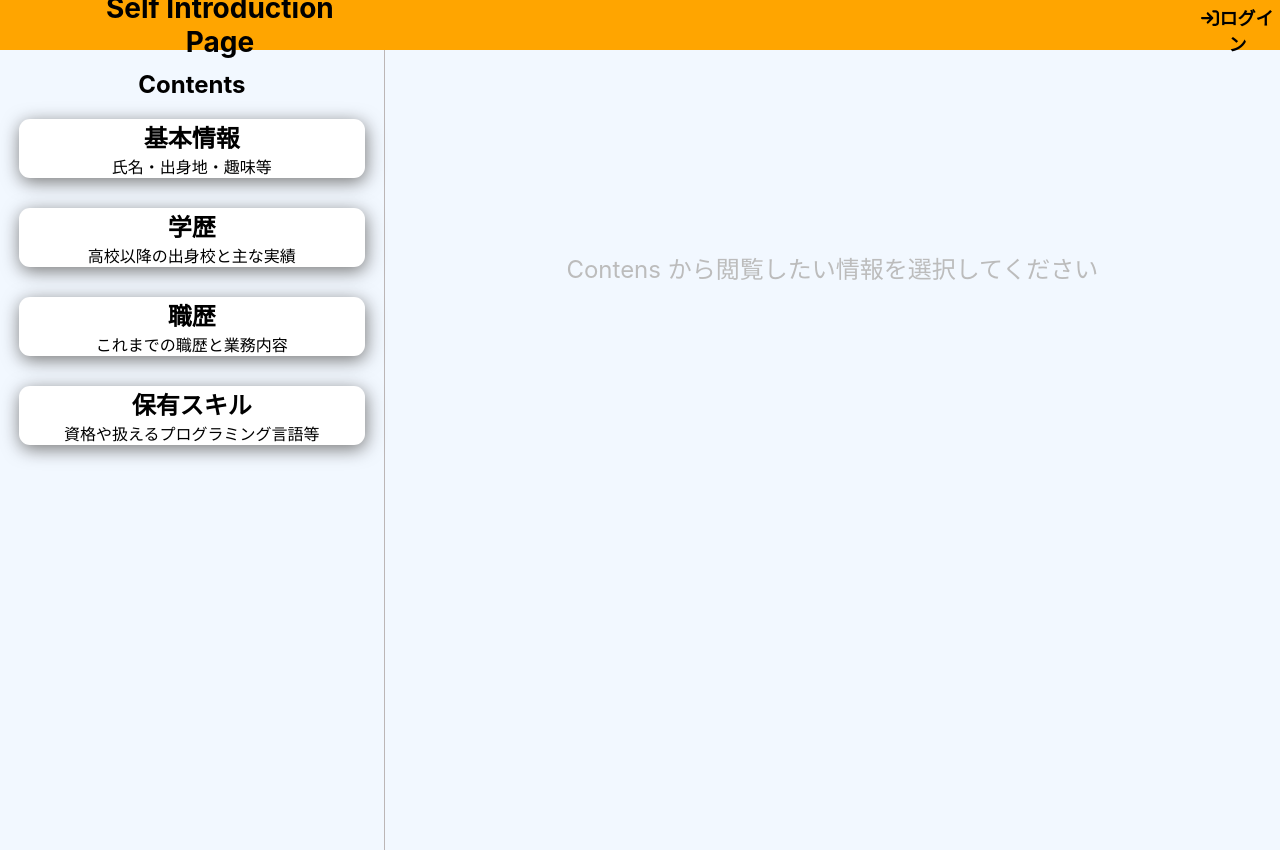
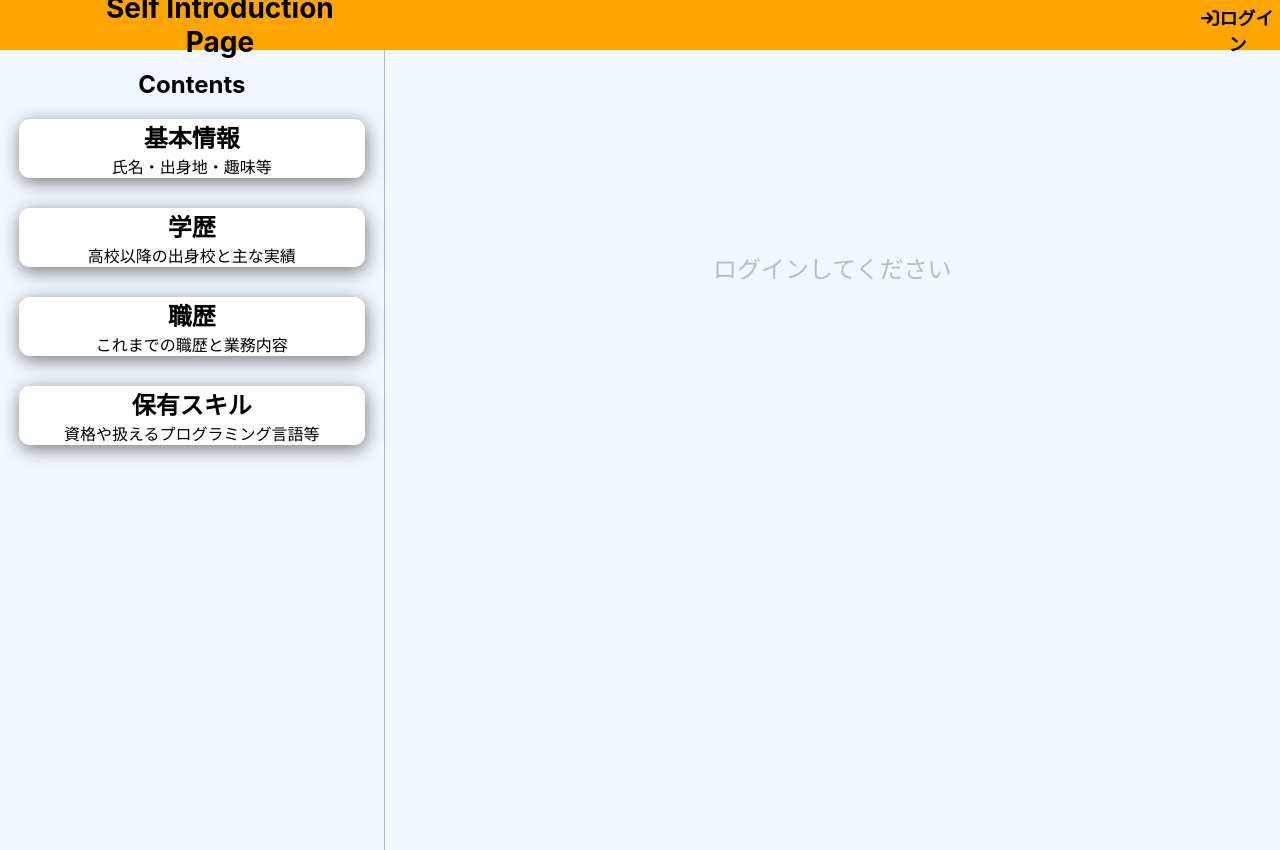
Before and after one commit to EijiToriki/React_self_introduction_page, a React (Create React App) app: page / in a window 1280 px wide. Built offline with nearby package versions, Linux system fonts and the light colour scheme.

Commit message:
ログアウト機能の作成，ログイン時のみコンテンツを見せるようにした

```diff
--- a/src/App.js
+++ b/src/App.js
@@ -27,7 +27,7 @@ function App() {
   return (
     <Router>
       <div className="App">
-        <Navbar isAuth={isAuth}></Navbar>
+        <Navbar isAuth={isAuth} setIsAuth={setIsAuth}></Navbar>
         <div className='App-content'>
           <Routes>
               <Route path="/" element={
@@ -39,6 +39,7 @@ function App() {
                   />
                   <Main
                     ActiveComponet={ActiveComponet}
+                    isAuth={isAuth}
                   />
                 </>
               } />
--- a/src/components/Main.js
+++ b/src/components/Main.js
@@ -3,7 +3,7 @@ import "./css/Main.css"
 import { componentDict } from '../data/sidebar_data.json'
 
 
-export default function Main({ActiveComponet}) {
+export default function Main({ActiveComponet, isAuth}) {
   if(ActiveComponet !== ''){
     ActiveComponet = componentDict[ActiveComponet]
   }
@@ -11,6 +11,9 @@ export default function Main({ActiveComponet}) {
   return (
     <div className='app-main'>
       {
+        !isAuth ?
+          <div className='app-no-login'>ログインしてください</div>
+        :
         ActiveComponet === '' ?
           <div className='app-main-none-content'>Contens から閲覧したい情報を選択してください</div> :
           <ActiveComponet />
--- a/src/components/Navbar.js
+++ b/src/components/Navbar.js
@@ -4,7 +4,11 @@ import { Link } from "react-router-dom"
 import { FontAwesomeIcon } from '@fortawesome/react-fontawesome'
 import { faArrowRightToBracket, faArrowRightFromBracket } from '@fortawesome/free-solid-svg-icons'
 
-export default function Navbar({isAuth}) {
+export default function Navbar({isAuth, setIsAuth}) {
+  const handleLogout = () => {
+    setIsAuth(!isAuth)
+  }
+
   return (
     <nav className='app-nav'>
       <div className='app-nav-title'>
@@ -15,7 +19,7 @@ export default function Navbar({isAuth}) {
       <div className='app-nav-login'>
         {!isAuth ?
         <Link style={{ textDecoration: 'none', color: 'black' }} to="/login"><FontAwesomeIcon icon={faArrowRightToBracket} />ログイン</Link> :
-        <Link style={{ textDecoration: 'none', color: 'black' }} to="/login"><FontAwesomeIcon icon={faArrowRightFromBracket} />ログアウト</Link>
+        <Link style={{ textDecoration: 'none', color: 'black' }} to="/" onClick={handleLogout}><FontAwesomeIcon icon={faArrowRightFromBracket} />ログアウト</Link>
         }
 
       </div>
--- a/src/components/css/BasicInfo.css
+++ b/src/components/css/BasicInfo.css
@@ -36,6 +36,7 @@
   justify-content: left;
   margin-left: 50px;
   font-size: 20px;
+  white-space: pre-line;
   text-align: left;
 }
 
--- a/src/components/css/Main.css
+++ b/src/components/css/Main.css
@@ -1,6 +1,6 @@
 .app-main{
   width: 70%;
-  height: 100vh;
+  height: 100%;
 }
 
 .app-main-none-content{
@@ -8,3 +8,9 @@
   font-size: 24px;
   color: rgb(188, 188, 188);
 }
+
+.app-no-login{
+  margin-top: 200px;
+  font-size: 24px;
+  color: rgb(188, 188, 188);
+}
--- a/src/components/css/Sidebar.css
+++ b/src/components/css/Sidebar.css
@@ -3,7 +3,7 @@
   flex-flow: column;
   align-items: center;
   width: 30%;
-  height: 100vh;
+  height: 100%;
   border-right: 1px solid rgb(188, 182, 182);
 }
 
```
